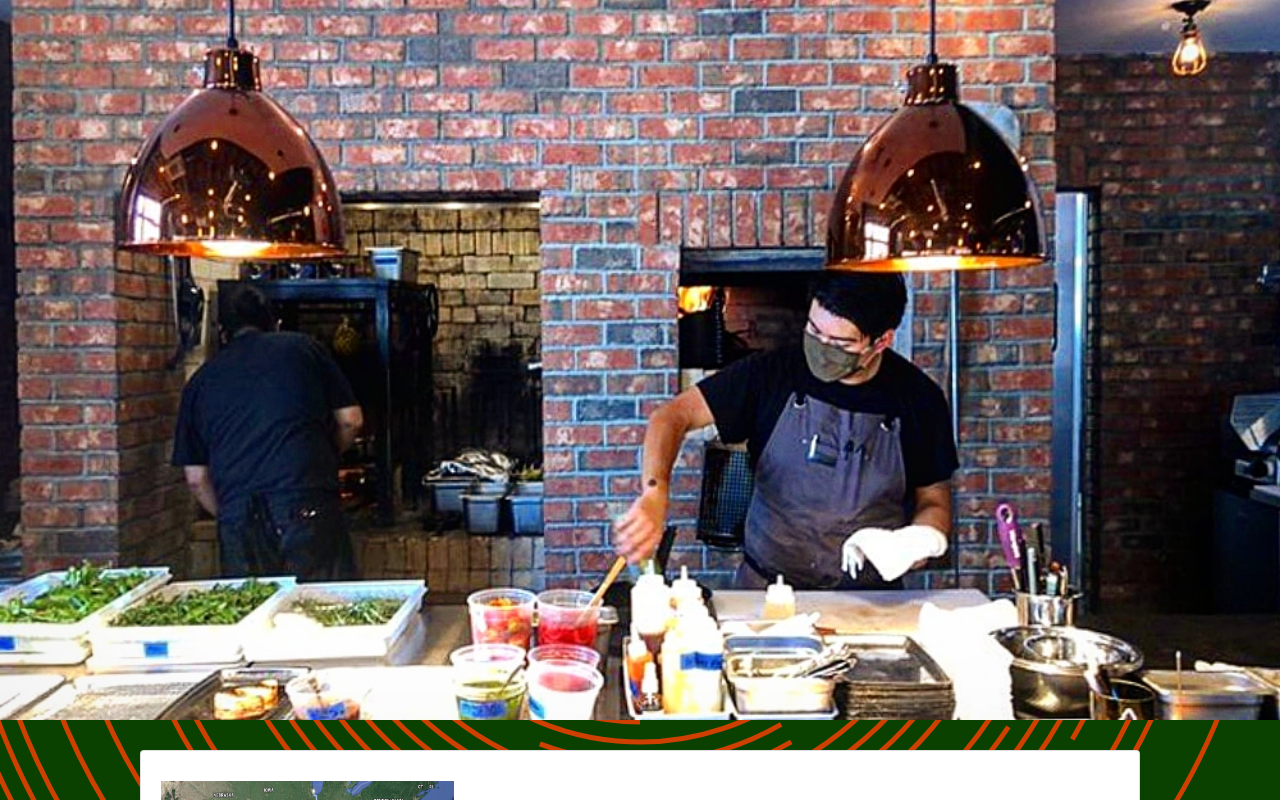
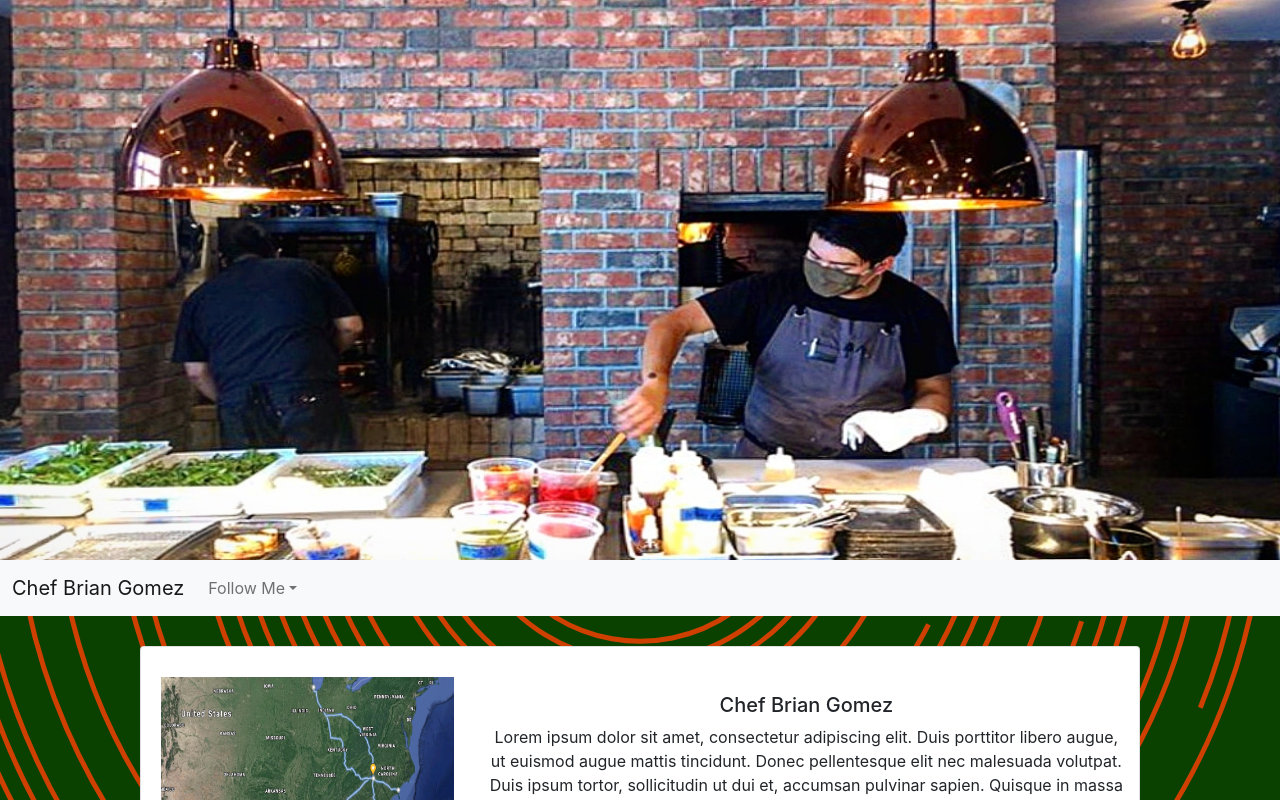
Before and after one commit to cag-martinez/brian_culinary_page, a React (Create React App) app: page / in a window 1280 px wide. Shown: the top 800 px of the page. Built offline with nearby package versions, Linux system fonts and the light colour scheme.

Commit message:
Added navbar with name that will link to contact form and will have links to social media in the dropdown

```diff
--- a/src/App.js
+++ b/src/App.js
@@ -3,12 +3,14 @@ import React from 'react';
 import './App.css';
 import Header from "./components/header/Header";
 import AboutMe from "./components/about/AboutMe";
+import Navbar from "./components/navbar/Navbar";
 
 
 function App() {
   return (
     <div className="App">
       <Header />
+      <Navbar />
       <AboutMe />
     </div>
   );
--- a/src/components/about/AboutMe.js
+++ b/src/components/about/AboutMe.js
@@ -16,6 +16,7 @@ function AboutMe() {
             margin: "10px",
             justifyContent: "center",
             display: "flex",
+            opacity: "100%"
           }}
         >
           <div className="row g-0">
@@ -28,7 +29,7 @@ function AboutMe() {
             </div>
             <div className="col-md-8">
               <div className="card-body">
-                <h5> A little about me</h5>
+                <h5> Chef Brian Gomez</h5>
                 <p>
                   Lorem ipsum dolor sit amet, consectetur adipiscing elit. Duis
                   porttitor libero augue, ut euismod augue mattis tincidunt.
--- a/src/components/about/about.css
+++ b/src/components/about/about.css
@@ -1,6 +1,7 @@
 .container{
     padding: 20px;
     display: "flex";
+
 }
 
 .card{
--- a/src/components/header/Header.js
+++ b/src/components/header/Header.js
@@ -10,7 +10,7 @@ function Header() {
           src={brianCooking} alt=""
           style={{
             width: '100vw',
-            height: '90vh',
+            height: '70vh',
             backgroundSize: "cover",
             backgroundPosition: "center",
             backgroundRepeat: "no-repeat",
--- /dev/null
+++ b/src/components/navbar/Navbar.js
@@ -0,0 +1,41 @@
+import React from "react";
+
+function Navbar() {
+  return (
+    <nav className="navbar navbar-expand-lg navbar-light bg-light">
+      <div className="container-fluid">
+        <a className="navbar-brand" href="#">
+          Chef Brian Gomez
+        </a>
+        <div className="collapse navbar-collapse" id="navbarNavDropdown">
+          <ul className="navbar-nav">
+            <li className="nav-item dropdown">
+              <a
+                className="nav-link dropdown-toggle"
+                href="#"
+                id="navbarDropdownMenuLink"
+                role="button"
+                data-bs-toggle="dropdown"
+                aria-expanded="false"
+              >
+                Follow Me
+              </a>
+              <ul
+                class="dropdown-menu"
+                aria-labelledby="navbarDropdownMenuLink"
+              >
+                <li>
+                  <a className="dropdown-item" href="#">
+                    Action
+                  </a>
+                </li>
+              </ul>
+            </li>
+          </ul>
+        </div>
+      </div>
+    </nav>
+  );
+}
+
+export default Navbar;
```
